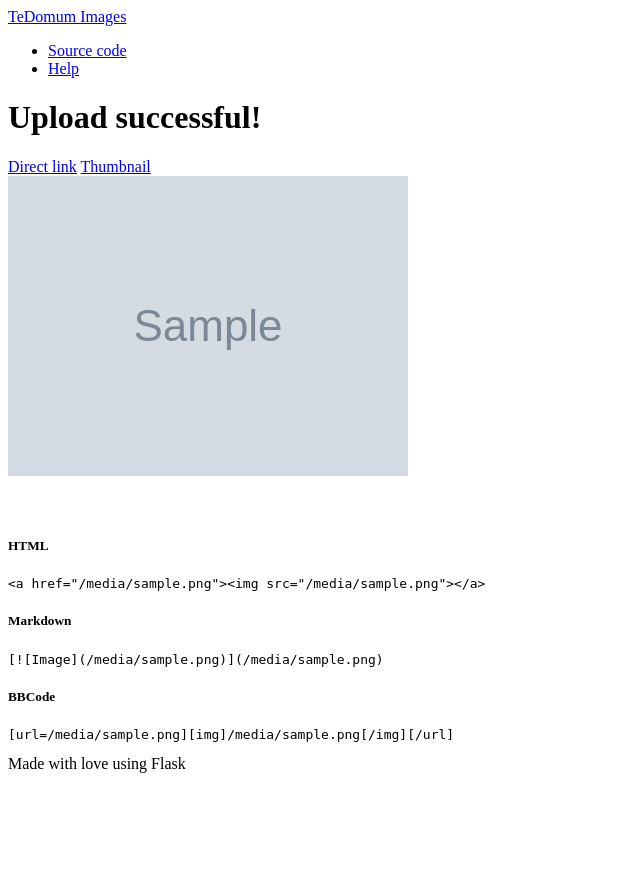
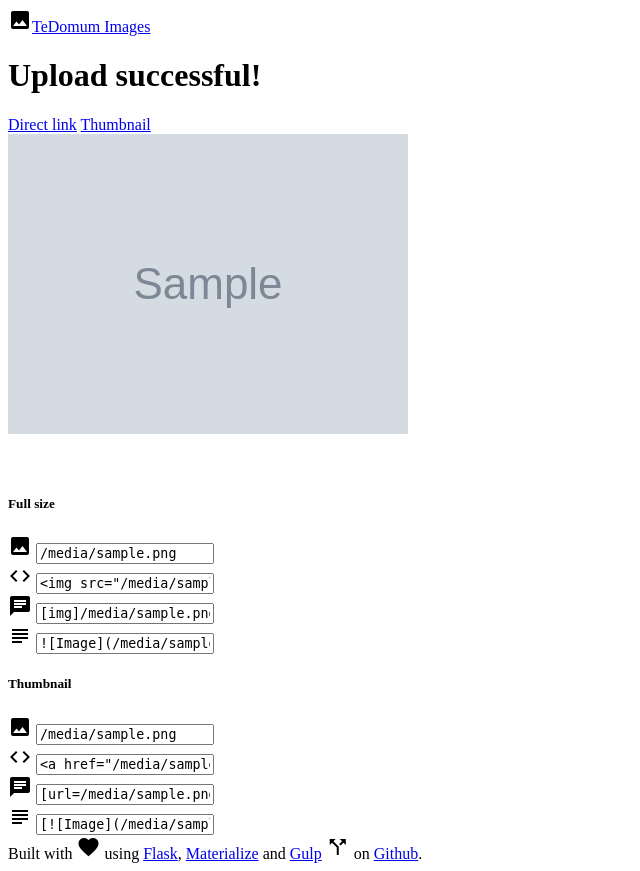
Before and after one commit to TeDomum/tedimg, a Flask app: template tedimg/templates/show.html in a window 1280 px wide. Shown: the whole page, without its empty margins (0-640 px from the left). Before the commit the page ends 773 px from the top, so only its background shows below. Run offline with Flask 2, Linux system fonts and the light colour scheme; the template is opened without the code that fills it: most values are stand-ins (such as "Sample title", 1, 10 or a date in 2020); grey boxes marked "Sample" are stand-in pictures.

Commit message:
Improve the overall look

```diff
--- a/resources/main.css
+++ b/resources/main.css
@@ -7,3 +7,7 @@ pre {
  white-space: -o-pre-wrap;    /* Opera 7 */
  word-wrap: break-word;       /* Internet Explorer 5.5+ */
 }
+
+input.snippet {
+  font-family: monospace;
+}
--- a/resources/main.js
+++ b/resources/main.js
@@ -10,4 +10,8 @@ $(document).ready(function() {
     }, 100);
   });
 
+  $("input.snippet").click(function() {
+    this.select();
+  })
+
 });
--- a/tedimg/templates/base.html
+++ b/tedimg/templates/base.html
@@ -10,11 +10,8 @@
 </head>
 <body>
   <nav class="blue" role="navigation">
-    <div class="nav-wrapper container"><a href="/" class="brand-logo">{{ config["SITE_NAME"] }}</a>
-      <ul class="right">
-        <li><a href="{{ config["SOURCE_URL"] }}">Source code</a></li>
-        <li><a href="{{ config["HELP_URL"] }}">Help</a></li>
-      </ul>
+    <div class="nav-wrapper container">
+      <i class="material-icons left">image</i><a href="/" class="brand-logo">{{ config["SITE_NAME"] }}</a>
     </div>
   </nav>
 
@@ -24,7 +21,10 @@
   <footer class="page-footer blue">
     <div class="footer-copyright">
       <div class="container">
-      Made with love using Flask
+      Built with <i class="material-icons tiny">favorite</i> using <a class="white-text" href="http://flask.pocoo.org/">Flask</a>,
+      <a class="white-text" href="http://materializecss.com/">Materialize</a> and
+      <a class="white-text" href="http://gulpjs.com/">Gulp</a>
+      <span class="right"><i class="material-icons tiny">call_split</i> on <a class="white-text" href="https://github.com/kaiyou/tedimg">Github</a>.</a>
       </div>
     </div>
   </footer>
--- a/tedimg/templates/show.html
+++ b/tedimg/templates/show.html
@@ -3,8 +3,8 @@
 {% block banner_content %}
 <h1 class="header center orange-text">Upload successful!</h1>
 <div class="row center">
-  <a href="{{ image }}" class="btn-large waves-effect waves-light light-blue">Direct link</a>
-  <a href="{{ thumb }}" class="btn-large waves-effect waves-light light-blue">Thumbnail</a>
+  <a href="{{ image }}" class="btn-large blue">Direct link</a>
+  <a href="{{ thumb }}" class="btn-large blue">Thumbnail</a>
 </div>
 <div class="row center">
   <img src="{{ thumb }}">
@@ -14,17 +14,43 @@
 
 {% block section_content %}
 <div class="row">
-  <div class="col s12 m4">
-    <h5 class="center">HTML</h5>
-    <pre>&lt;a href="{{ image }}"&gt;&lt;img src="{{ thumb }}"&gt;&lt;/a&gt;</pre>
+  <div class="col s6">
+    <h5 class="center">Full size</h5>
+    <div class="input-field">
+      <i class="material-icons prefix">image</i>
+      <input class="snippet" type=text value="{{ image }}">
+    </div>
+    <div class="input-field">
+      <i class="material-icons prefix">code</i>
+      <input class="snippet" type=text value="&lt;img src=&quot;{{ image }}&quot;&gt;">
+    </div>
+    <div class="input-field">
+      <i class="material-icons prefix">chat</i>
+      <input class="snippet" type=text value="[img]{{ image }}[/img]">
+    </div>
+    <div class="input-field">
+      <i class="material-icons prefix">subject</i>
+      <input class="snippet" type=text value="![Image]({{ image }})">
+    </div>
   </div>
-  <div class="col s12 m4">
-    <h5 class="center">Markdown</h5>
-    <pre>[![Image]({{ thumb }})]({{ image }})</pre>
-  </div>
-  <div class="col s12 m4">
-    <h5 class="center">BBCode</h5>
-    <pre>[url={{ image }}][img]{{ thumb }}[/img][/url]</pre>
+  <div class="col s6">
+    <h5 class="center">Thumbnail</h5>
+    <div class="input-field">
+      <i class="material-icons prefix">image</i>
+      <input class="snippet" type=text value="{{ thumb }}">
+    </div>
+    <div class="input-field">
+      <i class="material-icons prefix">code</i>
+      <input class="snippet" type=text value="&lt;a href=&quot;{{ image }}&quot;&gt;&lt;img src=&quot;{{ thumb }}&quot;&gt;&lt;/a&gt;">
+    </div>
+    <div class="input-field">
+      <i class="material-icons prefix">chat</i>
+      <input class="snippet" type=text value="[url={{ image }}][img]{{ thumb }}[/img][/url]">
+    </div>
+    <div class="input-field">
+      <i class="material-icons prefix">subject</i>
+      <input class="snippet" type=text value="[![Image]({{ thumb }})]({{ image }})">
+    </div>
   </div>
 </div>
 {% endblock %}
```
Also changed, not shown: tedimg/templates/index.html (+4 -4 lines).
